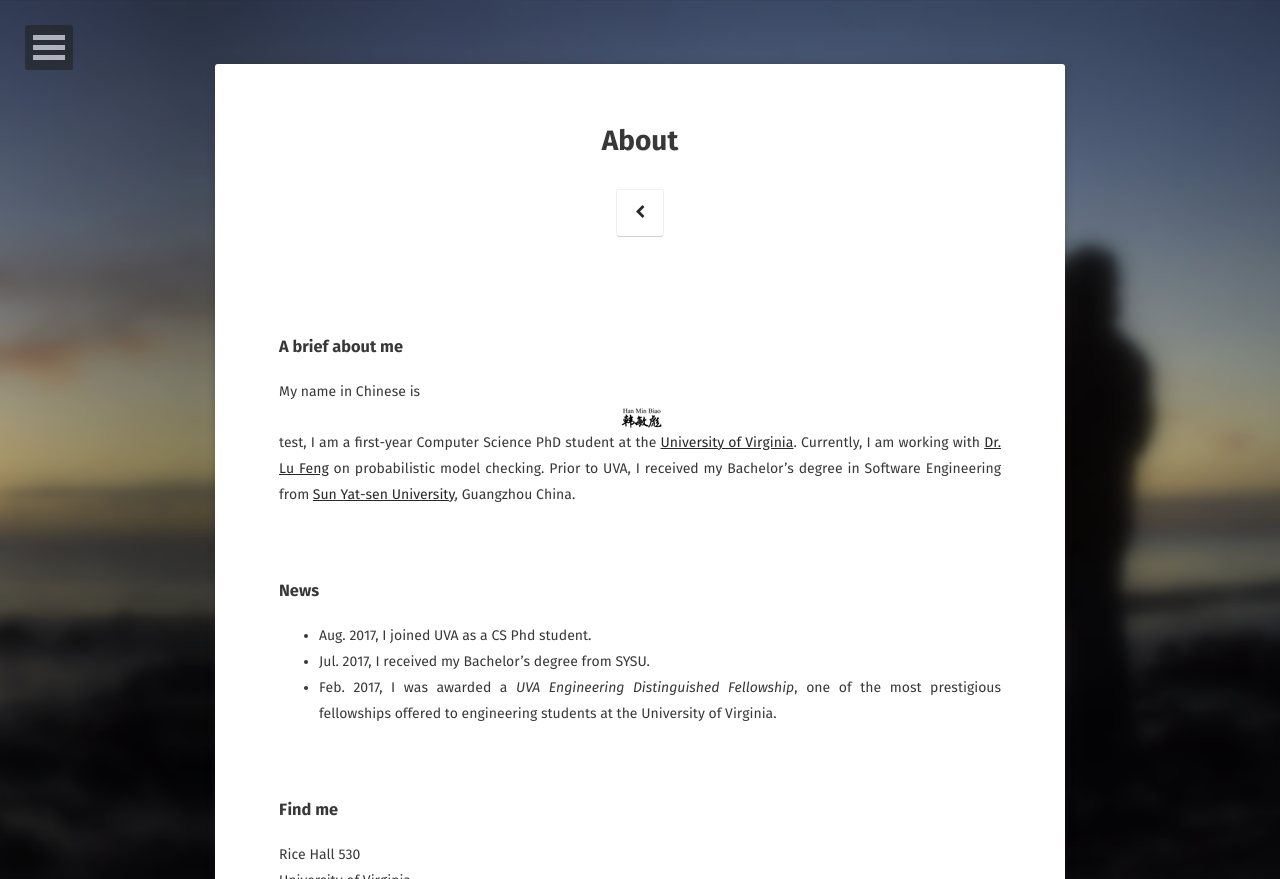
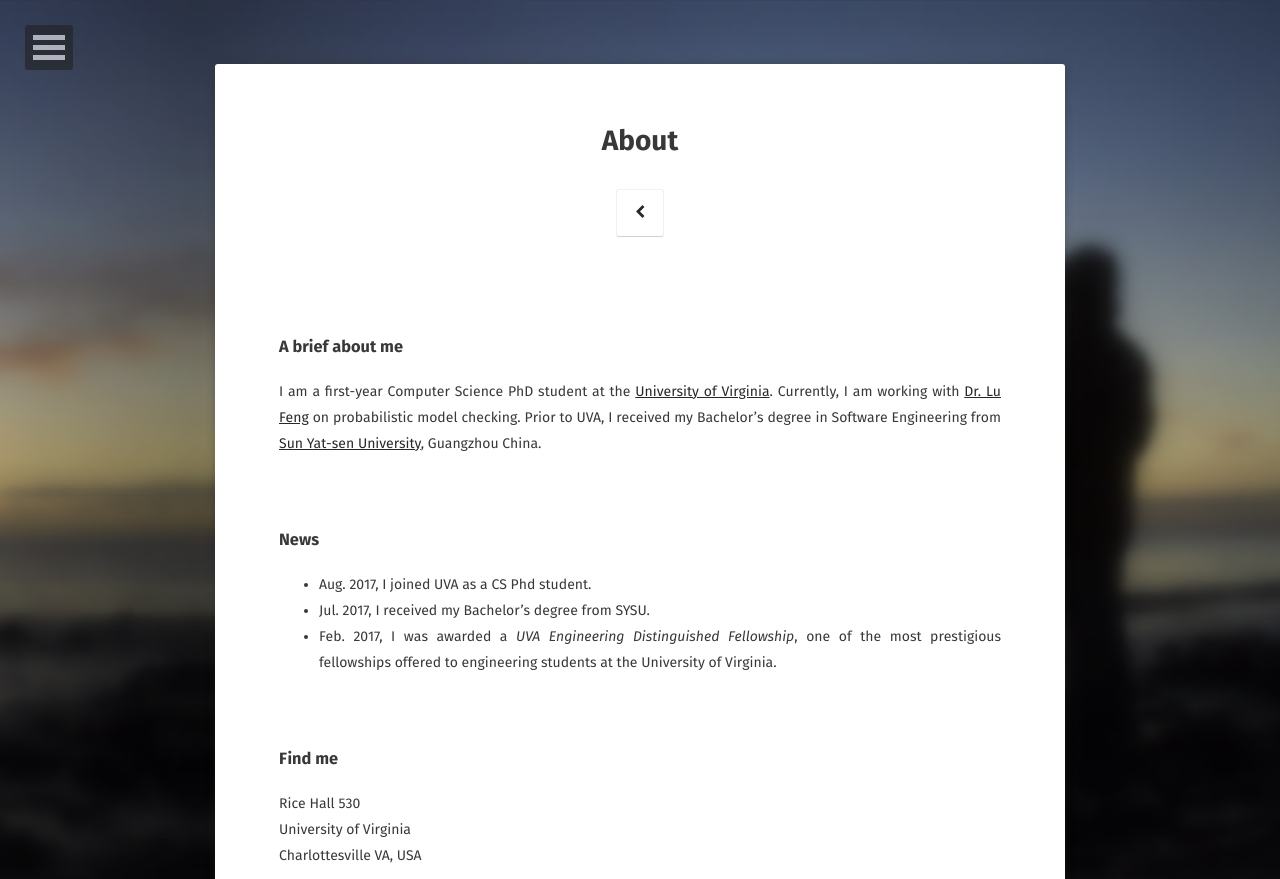
Before and after one commit to FrancisDavis/FrancisDavis.github.io, a Jekyll site: the page built from about/index.md, in a window 1280 px wide, cut to the strip 0-879 px from the top of the page. Built offline with Jekyll 4.4.1, drawn with Linux system fonts in a browser that asks for light colours; some web fonts are replaced.

Commit message:
Update index.md

```diff
--- a/about/index.md
+++ b/about/index.md
@@ -7,7 +7,7 @@ comments: false
 ---
 
 ### A brief about me
-My name in Chinese is <img src="name.jpg"> test, I am a first-year Computer Science PhD student at the [University of Virginia](http://www.virginia.edu/). Currently, I am working with [Dr. Lu Feng](http://www.cs.virginia.edu/~lufeng/index.html) on probabilistic model checking. Prior to UVA, I received my Bachelor's degree in Software Engineering from [Sun Yat-sen University](http://www.sysu.edu.cn/2012/en/index.htm), Guangzhou China.
+I am a first-year Computer Science PhD student at the [University of Virginia](http://www.virginia.edu/). Currently, I am working with [Dr. Lu Feng](http://www.cs.virginia.edu/~lufeng/index.html) on probabilistic model checking. Prior to UVA, I received my Bachelor's degree in Software Engineering from [Sun Yat-sen University](http://www.sysu.edu.cn/2012/en/index.htm), Guangzhou China.
 <br>
 <br>
 <br>
```
